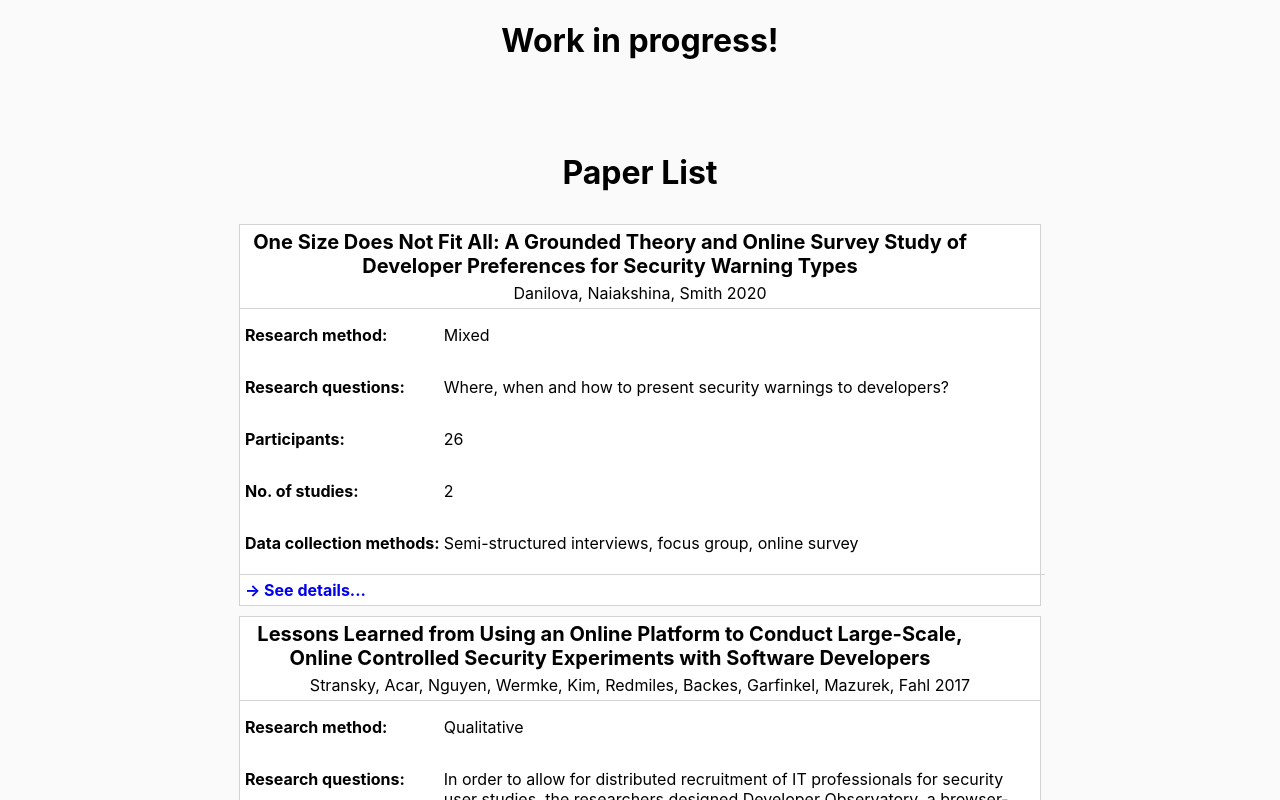
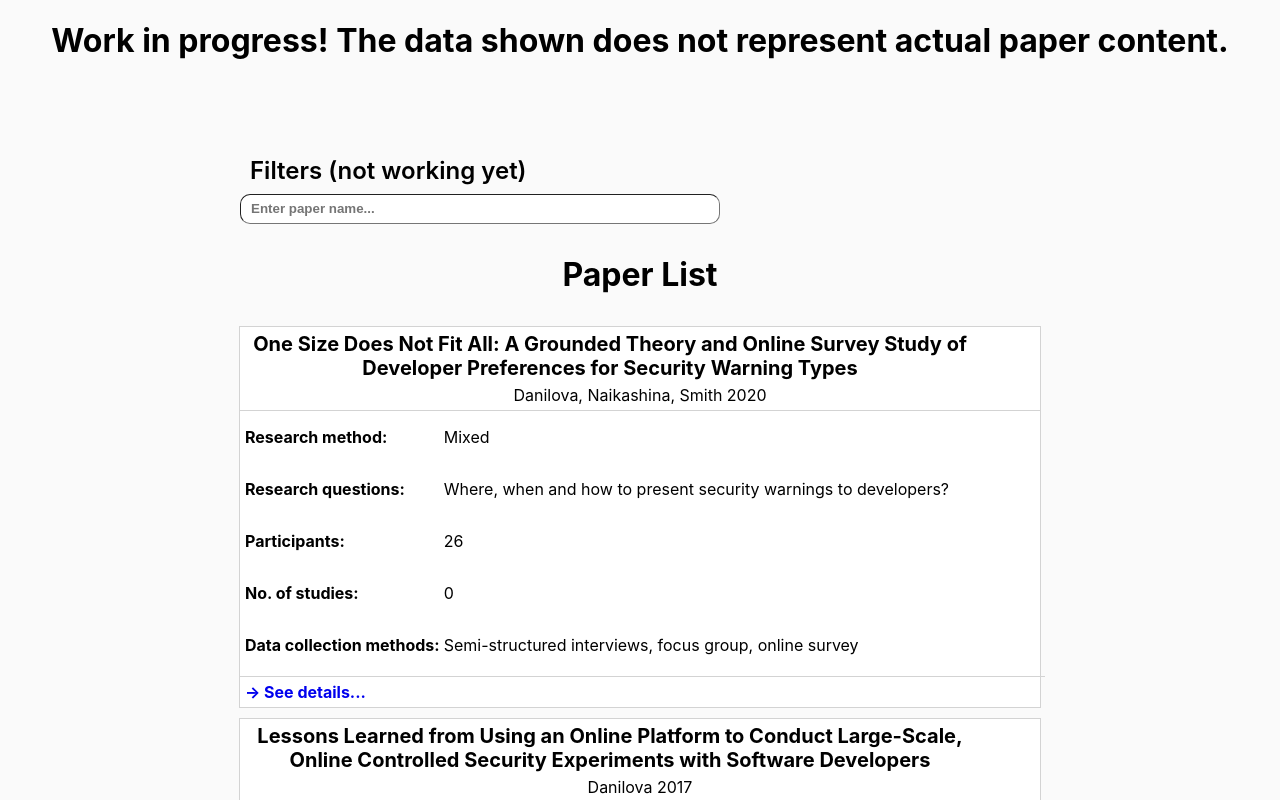
Before and after one commit to atacansuder/paper-viewer, a React (Create React App) app: page / in a window 1280 px wide. Built offline with nearby package versions, Linux system fonts and the light colour scheme.

Commit message:
Improved data + filters basis

```diff
--- a/src/App.js
+++ b/src/App.js
@@ -7,7 +7,10 @@ import Footer from "./components/Footer";
 function App() {
   return (
     <div className="App">
-      <h1>Work in progress!</h1>
+      <h1>
+        Work in progress! The data shown does not represent actual paper
+        content.
+      </h1>
       <PaperScreen />
       <Footer />
     </div>
--- /dev/null
+++ b/src/components/Filters.css
@@ -0,0 +1,30 @@
+.Filters {
+  display: flex;
+  flex-direction: column;
+  height: auto;
+  width: 800px;
+}
+
+.Title {
+  display: flex;
+  flex-direction: row;
+  font-size: 24px;
+  gap: 5px;
+  margin-bottom: -15px;
+}
+
+#title {
+  font-weight: 600;
+  margin-left: 10px;
+}
+
+#search-form {
+  width: 60%;
+  height: 30px;
+
+  border-width: 1px;
+  border-radius: 10px;
+
+  font-weight: bold;
+  padding-left: 10px;
+}
--- /dev/null
+++ b/src/components/Filters.js
@@ -0,0 +1,23 @@
+import React from "react";
+
+import "./Filters.css";
+
+function Filters(props) {
+  return (
+    <div className="Filters">
+      <div className="Title">
+        <p id="title">Filters (not working yet)</p>
+      </div>
+      <div className="Filters-searchbar">
+        <input
+          type="search"
+          name="search-form"
+          id="search-form"
+          placeholder="Enter paper name..."
+        />
+      </div>
+    </div>
+  );
+}
+
+export default Filters;
--- a/src/components/Paper.js
+++ b/src/components/Paper.js
@@ -2,16 +2,24 @@ import React from "react";
 
 import "./Paper.css";
 
+const authors = require("../data/authors.json");
+
 function Paper(props) {
   const data = props.paperdata;
-  console.log(data);
 
   function joinArray(x) {
     return x.join(", ");
   }
 
+  function getAuthors(arr) {
+    const result = [];
+    for (var i = 0; i < arr.length; i++) {
+      result.push(authors[i].name);
+    }
+    return joinArray(result);
+  }
+
   function calculateParticipants(p) {
-    console.log(p);
     var result = 0;
     for (var i = 0; i < p.length; i++) {
       result += p[i].amount;
@@ -23,7 +31,7 @@ function Paper(props) {
     <div className="Paper">
       <div className="Paper-title">{data.title}</div>
       <div className="Paper-authors">
-        {joinArray(data.authors) + " " + data.year}
+        {getAuthors(data.authors) + " " + data.year}
       </div>
       <div className="Paper-attributes">
         <div className="Paper-attribute">
--- a/src/components/PaperScreen.js
+++ b/src/components/PaperScreen.js
@@ -1,66 +1,28 @@
 import React from "react";
+import { useState, useEffect } from "react";
 
 import "./PaperScreen.css";
 
 import Paper from "./Paper";
+import Filters from "./Filters";
+
+const papers = require("../data/papers.json");
+const authors = require("../data/authors.json");
 
 function PaperScreen() {
-  const dummydata = [
-    {
-      id: 0,
-      title:
-        "One Size Does Not Fit All: A Grounded Theory and Online Survey Study of Developer Preferences for Security Warning Types",
-      authors: ["Danilova", "Naiakshina", "Smith"],
-      year: 2020,
-      method: "mixed",
-      questions:
-        "Where, when and how to present security warnings to developers?",
-      participants: [
-        { id: 0, amount: 14, type: "professional software developers" },
-        { id: 1, amount: 12, type: "students" },
-      ],
-      studies: [{ id: 0 }, { id: 1 }],
-      dataCollectionMethods: [
-        "semi-structured interviews",
-        "focus group",
-        "online survey",
-      ],
-    },
-    {
-      id: 1,
-      title:
-        "Lessons Learned from Using an Online Platform to Conduct Large-Scale, Online Controlled Security Experiments with Software Developers",
-      authors: [
-        "Stransky",
-        "Acar",
-        "Nguyen",
-        "Wermke",
-        "Kim",
-        "Redmiles",
-        "Backes",
-        "Garfinkel",
-        "Mazurek",
-        "Fahl",
-      ],
-      year: 2017,
-      method: "Qualitative",
-      questions:
-        "In order to allow for distributed recruitment of IT professionals for security user studies, the researchers designed Developer Observatory, a browser-based virtual laboratory platform that enables controlled programming experiments while retaining most of the observational power of lab studies. In this paper, the researchers share their experiences using this platform.",
+  const [items, setItems] = useState([]);
 
-      participants: [
-        { id: 0, amount: 305, type: "professional software developers" },
-        { id: 1, amount: 102, type: "students" },
-      ],
-      studies: [{ id: 0 }],
-      dataCollectionMethods: ["controlled experiments", "questionnaire"],
-    },
-  ];
+  useEffect(() => {
+    setItems(papers);
+  }, []);
 
   return (
     <div className="PaperScreen">
+      <Filters />
       <h1 className="PaperScreen-title">Paper List</h1>
-      <Paper paperdata={dummydata[0]} />
-      <Paper paperdata={dummydata[1]} />
+      {items.map((item) => (
+        <Paper key={item.id} paperdata={item} />
+      ))}
     </div>
   );
 }
--- /dev/null
+++ b/src/data/authors.json
@@ -0,0 +1,17 @@
+[
+  {
+    "id": 0,
+    "name": "Danilova",
+    "papers": [0]
+  },
+  {
+    "id": 1,
+    "name": "Naikashina",
+    "papers": [0]
+  },
+  {
+    "id": 2,
+    "name": "Smith",
+    "papers": [0]
+  }
+]
--- /dev/null
+++ b/src/data/papers.json
@@ -0,0 +1,32 @@
+[
+  {
+    "id": 0,
+    "title": "One Size Does Not Fit All: A Grounded Theory and Online Survey Study of Developer Preferences for Security Warning Types",
+    "authors": [0, 1, 2],
+    "year": 2020,
+    "method": "mixed",
+    "questions": "Where, when and how to present security warnings to developers?",
+    "participants": [
+      { "id": 0, "amount": 14, "type": "professional software developers" },
+      { "id": 1, "amount": 12, "type": "students" }
+    ],
+    "studies": [],
+    "dataCollectionMethods": [
+      "semi-structured interviews",
+      "focus group",
+      "online survey"
+    ]
+  },
+  {
+    "id": 1,
+    "title": "Lessons Learned from Using an Online Platform to Conduct Large-Scale, Online Controlled Security Experiments with Software Developers",
+    "authors": [0],
+    "year": 2017,
+    "method": "Qualitative",
+    "questions": "In order to allow for distributed recruitment of IT professionals for security user studies, the researchers designed Developer Observatory, a browser-based virtual laboratory platform that enables controlled programming experiments while retaining most of the observational power of lab studies. In this paper, the researchers share their experiences using this platform.",
+
+    "participants": [],
+    "studies": [],
+    "dataCollectionMethods": ["controlled experiments", "questionnaire"]
+  }
+]
```
